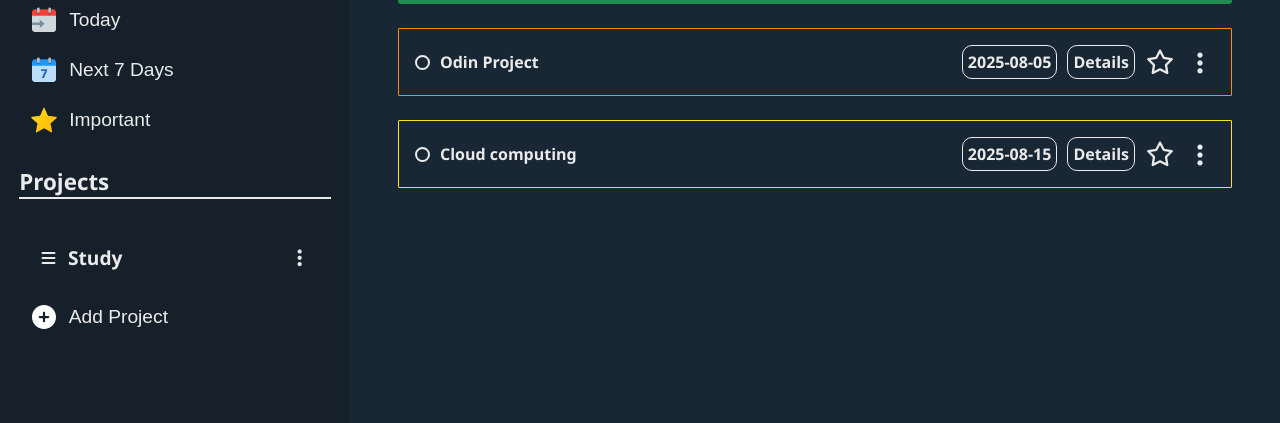
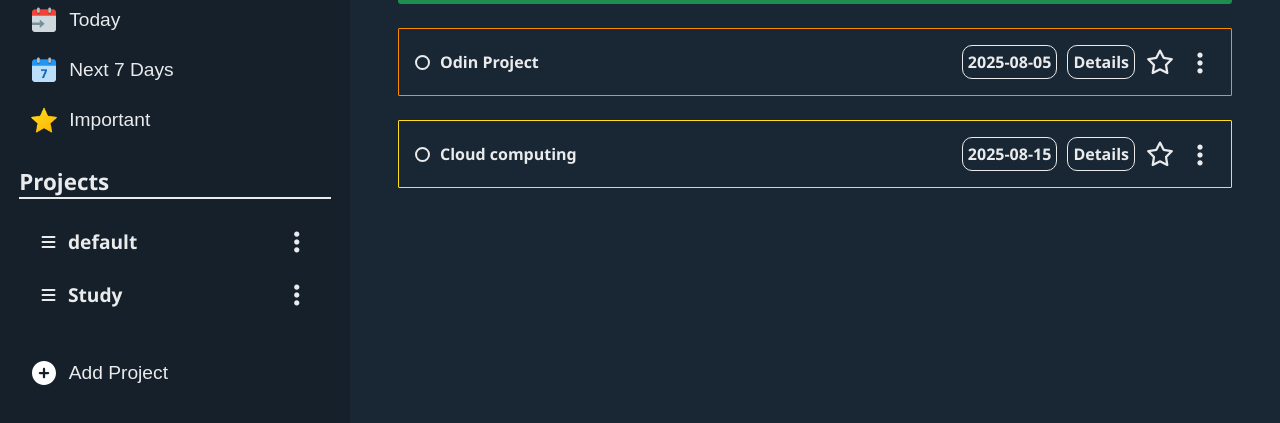
Before and after one commit to SealedOwl/Todo-List, a website built with webpack: page src/index.html in a window 1280 px wide. Shown: the part 213-636 px from the top of the page. Built offline with nearby package versions, Linux system fonts and the light colour scheme.

Commit message:
create renderProjectCards

```diff
--- a/src/index.js
+++ b/src/index.js
@@ -1,6 +1,7 @@
 import "./styles.css";
 
 import { renderApp, renderTasksFor } from "./components/view";
+import { renderProjectCards } from "./views/projectCard";
 
 import {
 	handleCreateProject,
@@ -9,6 +10,7 @@ import {
 	handleGetAllProjects,
 	handleDeleteTask,
 } from "./components/controller";
+import { getAllProjects } from "./components/model";
 
 renderApp();
 
@@ -37,4 +39,6 @@ handleAddTask("Study", {
 console.log(handleGetTasks("Study"));
 console.log(handleGetAllProjects());
 
+const projects = getAllProjects();
+renderProjectCards(projects);
 renderTasksFor("Study");
--- a/src/styles.css
+++ b/src/styles.css
@@ -272,7 +272,6 @@ header {
 .projects-list {
 	display: flex;
 	flex-direction: column;
-	gap: 10px;
 	font-size: 1.2rem;
 	font-weight: 600;
 }
@@ -280,7 +279,6 @@ header {
 .project-card {
 	display: flex;
 	justify-content: space-between;
-	margin-top: 1em;
 	cursor: pointer;
 	padding: 10px 1em;
 	border-radius: 5px;
--- /dev/null
+++ b/src/views/projectCard.js
@@ -0,0 +1,34 @@
+import { createElement } from "../utils/createElement";
+
+export function renderProjectCards(projects) {
+	const $projectsList = document.querySelector(".projects-list");
+
+	$projectsList.innerHTML = "";
+
+	projects.forEach((project) => {
+		const projectCard = createProjectCard(project);
+
+		$projectsList.appendChild(projectCard);
+	});
+}
+
+function createProjectCard(project) {
+	const projectCard = createElement("div", ["project-card"]);
+
+	// Left section
+	const projectInfo = createElement("div", ["project-info"]);
+
+	projectInfo.innerHTML = `
+    <i class="project-icon  fa-solid fa-bars"></i>
+    <div class="project-name">${project}</div>
+    `;
+	//Right Section
+	const moreOption = createElement("div", ["more-option"]);
+	moreOption.innerHTML = `<i class="fa-solid fa-ellipsis-vertical"></i>`;
+
+	// Append
+	projectCard.appendChild(projectInfo);
+	projectCard.appendChild(moreOption);
+
+	return projectCard;
+}
--- a/src/views/sidebar.js
+++ b/src/views/sidebar.js
@@ -26,16 +26,8 @@ export default function createSidebar() {
 	projectSection.innerHTML = `
     <h3>Projects</h3>
     <div class="projects-list">
-        <div class="project-card">
-            <div class="project-info">
-                <i class="project-icon  fa-solid fa-bars"></i>
-                <div class="project-name">Study</div>
-            </div>
-            <div .more-option>
-            <i class="fa-solid fa-ellipsis-vertical"></i>
-            </div>
-        </div>
     </div>
+    <div class="project-form"></div>
     <button class="add-project" data-action="add-project"><img src="${addIcon}" alt="Add Project" /> Add Project </button>
     `;
 
```
